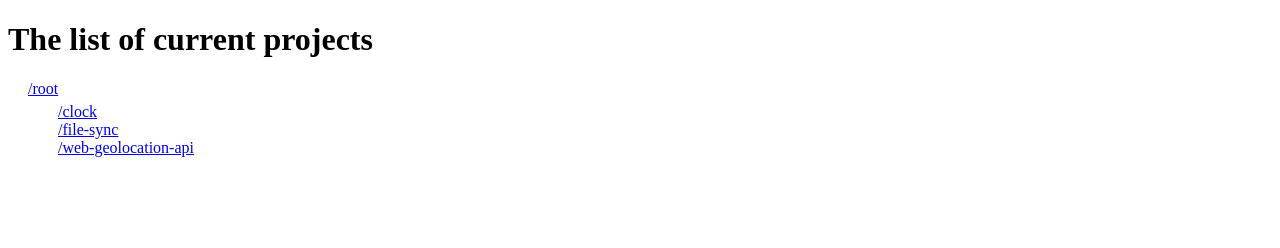
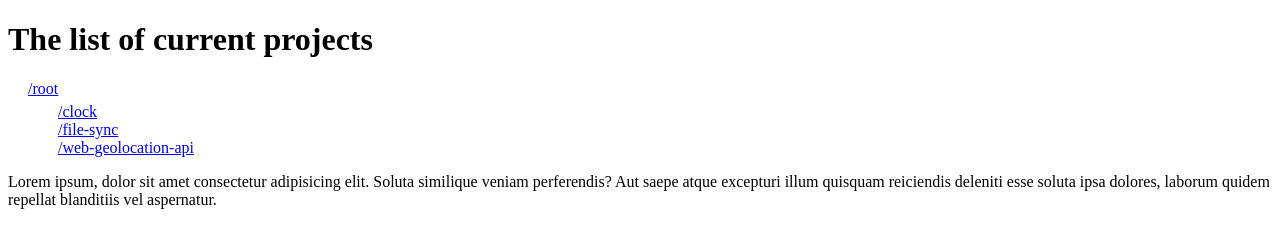
Before and after one commit to maxkamjon1602/maxkamjon1602.github.io, a plain HTML site: page index.html in a window 1280 px wide. Drawn offline with Linux system fonts and the light colour scheme.

```diff
--- a/index.html
+++ b/index.html
@@ -31,6 +31,9 @@
             <a href="blog/js-api-geolocation.html" class="btn-list">/web-geolocation-api</a>
         </div>
     </div>
+    <p>
+        Lorem ipsum, dolor sit amet consectetur adipisicing elit. Soluta similique veniam perferendis? Aut saepe atque excepturi illum quisquam reiciendis deleniti esse soluta ipsa dolores, laborum quidem repellat blanditiis vel aspernatur.
+    </p>
 
 </body>
 </html>
```
Also changed, not shown: blog/js-api-geolocation.html (+33 -0 lines).
